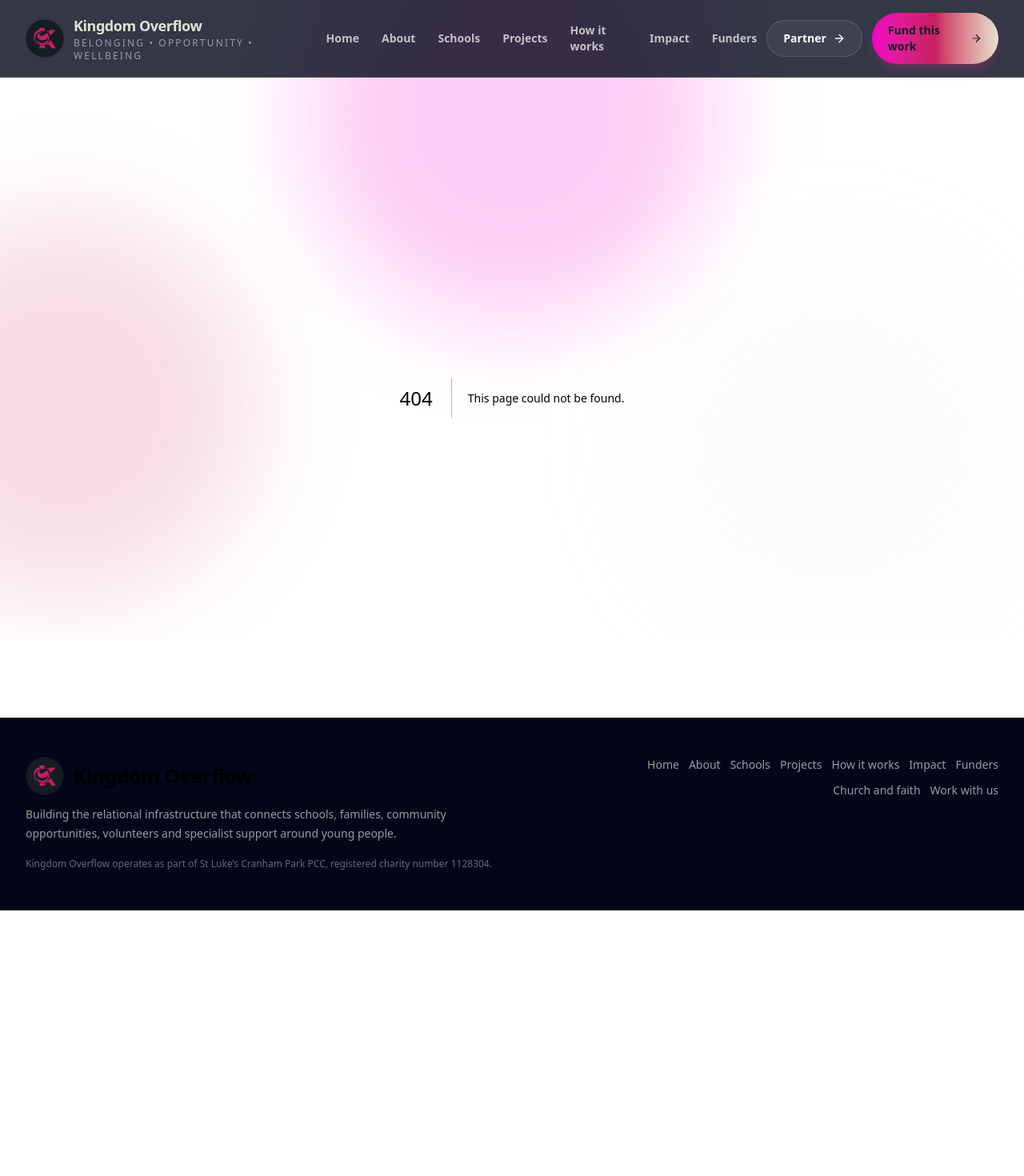
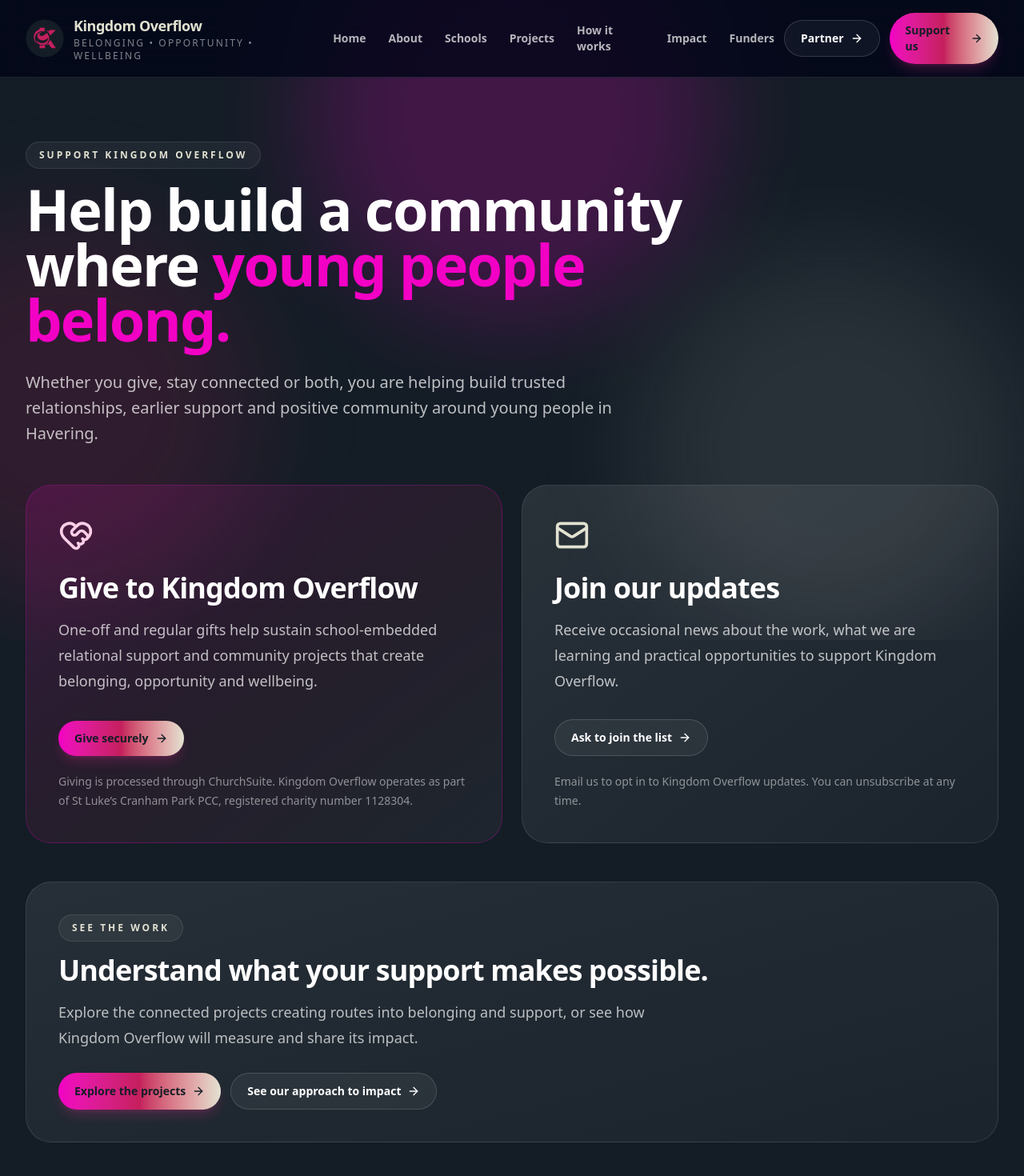
Before and after one commit to tomlambertstlukes-create/overflow-website, a Next.js app: page /support in a window 1280 px wide. Before the commit this address had no page. Shown: the top 1470 px of the page at 80% size. Before the commit the page ends 1138 px from the top, so only its background shows below. Built offline with nearby package versions, Linux system fonts and the light colour scheme.

Commit message:
Add supporter giving and updates page
Create a concise Support us route with direct ChurchSuite giving, an updates opt-in, and clear entry points across the site.

```diff
--- a/app/about/page.jsx
+++ b/app/about/page.jsx
@@ -358,8 +358,8 @@
           </p>
           <div className="mt-8 flex flex-col gap-3 sm:flex-row">
             <Button href="/schools">Partner with us</Button>
-            <Button href="/funders" variant="ghost">
-              Fund this work
+            <Button href="/support" variant="ghost">
+              Support this work
             </Button>
           </div>
         </div>
--- a/app/impact/page.jsx
+++ b/app/impact/page.jsx
@@ -25,7 +25,7 @@
         kicker="Impact and learning"
         title="Measure what changes"
         titleAccent="—and learn what needs to change."
-        primary={<Button href="/funders">Fund this work</Button>}
+        primary={<Button href="/support">Support this work</Button>}
         secondary={
           <Button href="/how-it-works" variant="ghost">
             How it works
--- a/app/sitemap.ts
+++ b/app/sitemap.ts
@@ -5,6 +5,7 @@
   "/about",
   "/schools",
   "/funders",
+  "/support",
   "/impact",
   "/how-it-works",
   "/projects",
--- /dev/null
+++ b/app/support/page.jsx
@@ -0,0 +1,99 @@
+import { HeartHandshake, Mail } from "lucide-react";
+import Button from "@/components/Button";
+import Kicker from "@/components/Kicker";
+import RelatedLinks from "@/components/RelatedLinks";
+import Section from "@/components/Section";
+import { contact } from "@/lib/data";
+
+const givingUrl =
+  "https://kingdomoverflow.churchsuite.com/donate/fund/bbc6p0ie";
+
+const updatesUrl = `mailto:${contact.email}?subject=${encodeURIComponent(
+  "Join Kingdom Overflow updates",
+)}&body=${encodeURIComponent(
+  "Please add me to the Kingdom Overflow updates list. I understand that I can unsubscribe at any time.",
+)}`;
+
+export const metadata = {
+  title: "Support Us",
+  description:
+    "Support Kingdom Overflow through a one-off or regular gift, or join our occasional updates.",
+};
+
+export default function SupportPage() {
+  return (
+    <>
+      <Section className="pb-12 pt-16 sm:pt-20">
+        <div className="max-w-4xl">
+          <Kicker>Support Kingdom Overflow</Kicker>
+          <h1 className="text-5xl font-black leading-[0.96] tracking-tight sm:text-6xl lg:text-7xl">
+            Help build a community where
+            <span className="text-[var(--primary)]"> young people belong.</span>
+          </h1>
+          <p className="mt-7 max-w-3xl text-lg leading-8 text-white/72 sm:text-xl">
+            Whether you give, stay connected or both, you are helping build
+            trusted relationships, earlier support and positive community around
+            young people in Havering.
+          </p>
+        </div>
+
+        <div className="mt-12 grid gap-6 lg:grid-cols-2">
+          <article className="flex h-full flex-col rounded-[2rem] border border-[#F300C5]/25 bg-gradient-to-br from-[#F300C5]/15 via-[#C51F5D]/10 to-white/[0.04] p-8 sm:p-10">
+            <HeartHandshake className="h-11 w-11 text-pink-200" />
+            <h2 className="mt-6 text-3xl font-black tracking-tight sm:text-4xl">
+              Give to Kingdom Overflow
+            </h2>
+            <p className="mt-4 text-lg leading-8 text-white/72">
+              One-off and regular gifts help sustain school-embedded relational
+              support and community projects that create belonging, opportunity
+              and wellbeing.
+            </p>
+            <div className="mt-auto pt-8">
+              <Button
+                href={givingUrl}
+                aria-label="Give securely through ChurchSuite (opens in a new tab)"
+              >
+                Give securely
+              </Button>
+              <p className="mt-5 text-sm leading-6 text-white/50">
+                Giving is processed through ChurchSuite. Kingdom Overflow
+                operates as part of St Luke’s Cranham Park PCC, registered
+                charity number 1128304.
+              </p>
+            </div>
+          </article>
+
+          <article className="flex h-full flex-col rounded-[2rem] border border-white/10 bg-gradient-to-br from-white/[0.09] to-white/[0.03] p-8 sm:p-10">
+            <Mail className="h-11 w-11 text-[var(--cream)]" />
+            <h2 className="mt-6 text-3xl font-black tracking-tight sm:text-4xl">
+              Join our updates
+            </h2>
+            <p className="mt-4 text-lg leading-8 text-white/72">
+              Receive occasional news about the work, what we are learning and
+              practical opportunities to support Kingdom Overflow.
+            </p>
+            <div className="mt-auto pt-8">
+              <Button href={updatesUrl} variant="ghost">
+                Ask to join the list
+              </Button>
+              <p className="mt-5 text-sm leading-6 text-white/50">
+                Email us to opt in to Kingdom Overflow updates. You can
+                unsubscribe at any time.
+              </p>
+            </div>
+          </article>
+        </div>
+      </Section>
+
+      <RelatedLinks
+        kicker="See the work"
+        title="Understand what your support makes possible."
+        intro="Explore the connected projects creating routes into belonging and support, or see how Kingdom Overflow will measure and share its impact."
+        links={[
+          { href: "/projects", label: "Explore the projects" },
+          { href: "/impact", label: "See our approach to impact" },
+        ]}
+      />
+    </>
+  );
+}
--- a/components/AudienceCTA.jsx
+++ b/components/AudienceCTA.jsx
@@ -1,6 +1,6 @@
 import Link from "next/link";
 import Section from "@/components/Section";
-import { School, HandCoins, Network } from "lucide-react";
+import { School, HandCoins, HeartHandshake, Network } from "lucide-react";
 
 const audiences = [
   {
@@ -21,12 +21,18 @@
     text: "Connect expertise, volunteers and specialist support into a joined-up pathway.",
     href: "/how-it-works",
   },
+  {
+    icon: HeartHandshake,
+    title: "For Supporters",
+    text: "Give directly or stay connected through occasional Kingdom Overflow updates.",
+    href: "/support",
+  },
 ];
 
 export default function AudienceCTA() {
   return (
     <Section>
-      <div className="grid gap-5 lg:grid-cols-3">
+      <div className="grid gap-5 md:grid-cols-2 xl:grid-cols-4">
         {audiences.map((item) => (
           <Link
             key={item.title}
--- a/components/Button.jsx
+++ b/components/Button.jsx
@@ -1,19 +1,53 @@
 import Link from "next/link";
 import { ArrowRight } from "lucide-react";
 
-export default function Button({ href, children, variant = "primary", className = "" }) {
+export default function Button({
+  href,
+  children,
+  variant = "primary",
+  className = "",
+  target = undefined,
+  rel = undefined,
+  ...props
+}) {
   const styles =
     variant === "ghost"
       ? "border border-white/15 bg-white/5 text-white hover:bg-white/10"
       : "bg-gradient-to-r from-[#F300C5] via-[#C51F5D] to-[#E2E2D2] text-[#141D26] shadow-lg shadow-pink-500/20 hover:shadow-pink-500/30";
 
+  const isExternalProtocol = /^(https?:|mailto:|tel:)/.test(href);
+  const opensNewTab = /^https?:/.test(href);
+  const linkClassName = `group inline-flex items-center justify-center gap-2 rounded-full px-5 py-3 text-sm font-bold transition hover:-translate-y-0.5 ${styles} ${className}`;
+  const content = (
+    <>
+      {children}
+      <ArrowRight className="h-4 w-4 transition group-hover:translate-x-1" />
+    </>
+  );
+
+  if (isExternalProtocol) {
+    return (
+      <a
+        href={href}
+        target={target ?? (opensNewTab ? "_blank" : undefined)}
+        rel={rel ?? (opensNewTab ? "noopener noreferrer" : undefined)}
+        className={linkClassName}
+        {...props}
+      >
+        {content}
+      </a>
+    );
+  }
+
   return (
     <Link
       href={href}
-      className={`group inline-flex items-center justify-center gap-2 rounded-full px-5 py-3 text-sm font-bold transition hover:-translate-y-0.5 ${styles} ${className}`}
+      target={target}
+      rel={rel}
+      className={linkClassName}
+      {...props}
     >
-      {children}
-      <ArrowRight className="h-4 w-4 transition group-hover:translate-x-1" />
+      {content}
     </Link>
   );
 }
--- a/components/Footer.jsx
+++ b/components/Footer.jsx
@@ -2,6 +2,7 @@
 import { navItems } from "@/lib/data";
 
 const secondaryLinks = [
+  { href: "/support", label: "Support us" },
   { href: "/churches", label: "Church and faith" },
   { href: "/vacancies", label: "Work with us" },
 ];
--- a/components/Navbar.jsx
+++ b/components/Navbar.jsx
@@ -54,7 +54,7 @@
           <Button href="/schools" variant="ghost">
             Partner
           </Button>
-          <Button href="/funders">Fund this work</Button>
+          <Button href="/support">Support us</Button>
         </div>
 
         <button
@@ -91,6 +91,13 @@
               </Link>
             ))}
           </nav>
+          <Button
+            href="/support"
+            className="mt-3 w-full"
+            onClick={() => setOpen(false)}
+          >
+            Support us
+          </Button>
         </div>
       )}
     </header>
```
